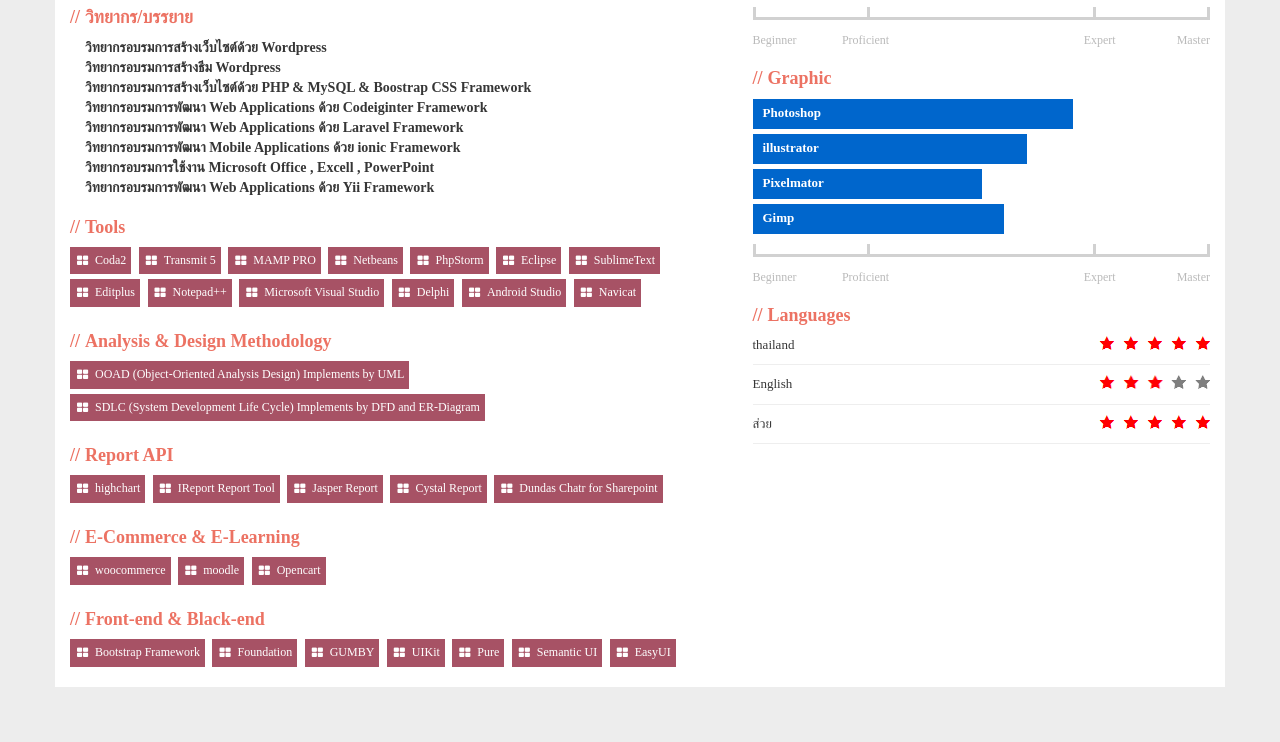
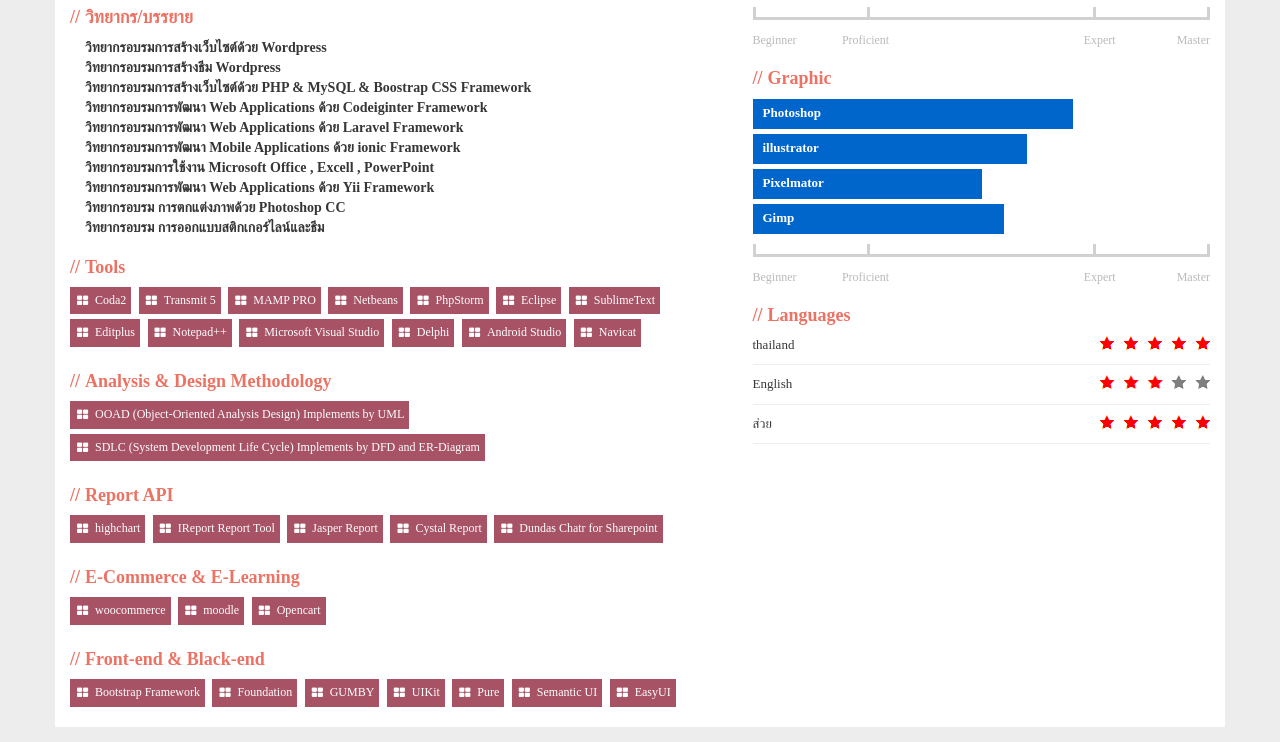
Before and after one commit to leksoft/lexsoft, a plain HTML site: page index.html in a window 1280 px wide. Shown: the part 1239-1981 px from the top of the page. Before the commit the page ends 1941 px from the top, so only its background shows below. Drawn offline with Linux system fonts and the light colour scheme.

Commit message:
Update index.html

```diff
--- a/index.html
+++ b/index.html
@@ -153,6 +153,8 @@
                                 <div class="where">วิทยากรอบรมการพัฒนา Mobile Applications ด้วย ionic Framework</div>
                                 <div class="where">วิทยากรอบรมการใช้งาน Microsoft Office , Excell , PowerPoint</div>
                                 <div class="where">วิทยากรอบรมการพัฒนา Web Applications ด้วย Yii Framework</div>
+                                <div class="where">วิทยากรอบรม การตกแต่งภาพด้วย Photoshop CC </div>
+                                 <div class="where">วิทยากรอบรม การออกแบบสติกเกอร์ไลน์และธีม </div>
                             </div>
 
                         </div>
```
